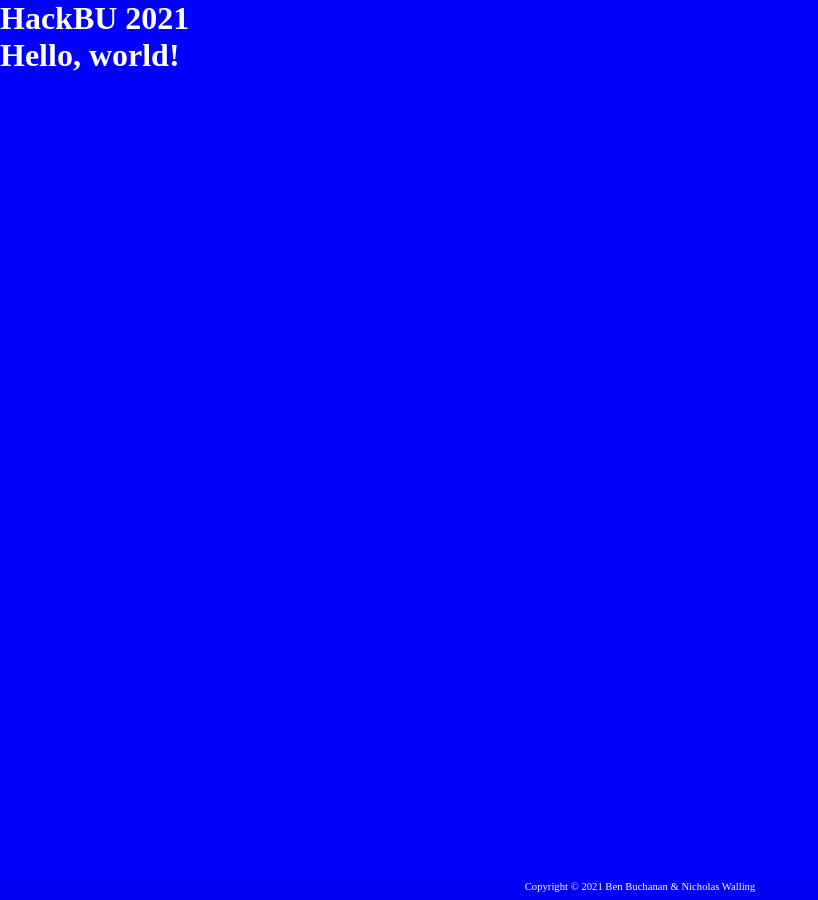
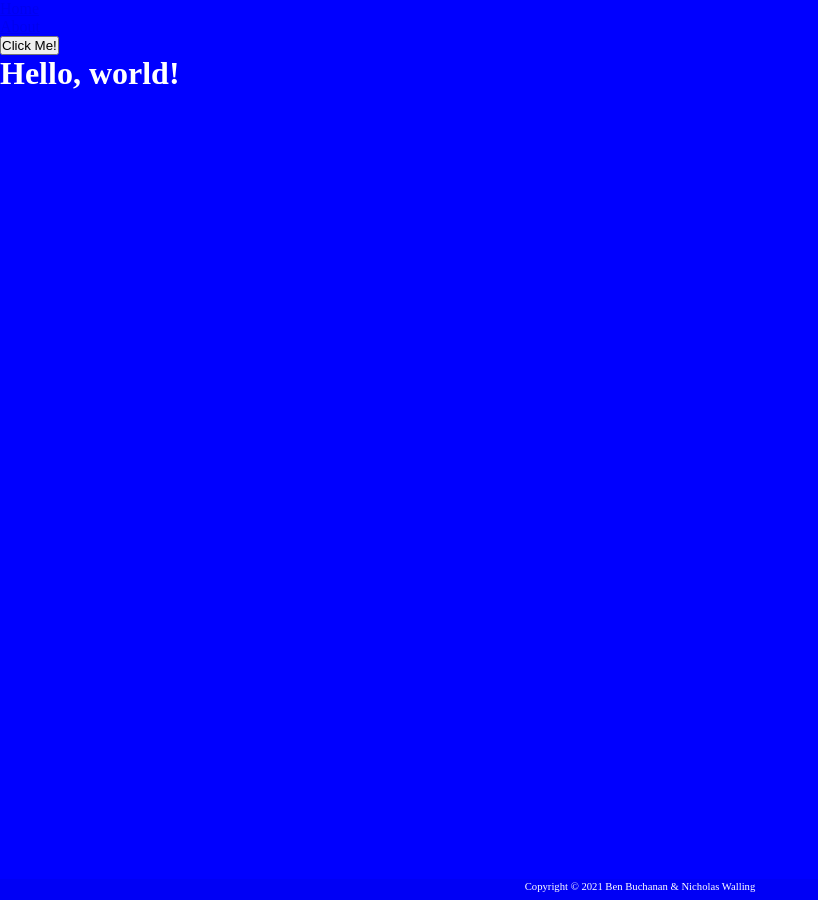
Before and after one commit to Nynergy/hackbu-2021, a Jekyll site: the page built from index.html, in a window 1280 px wide. Shown: the whole page, without its empty margins (0-818 px from the left). Built offline with Jekyll 4.4.1, drawn with Linux system fonts in a browser that asks for light colours; nearby versions of some CDN libraries.

Commit message:
Added basic nav html and styles

```diff
--- /dev/null
+++ b/_includes/nav.html
@@ -0,0 +1,7 @@
+<div class="top-nav-container">
+    <ul id="nav-links">
+        <li><a href=".">Home</a></li>
+        <li><a href=".">About</a></li>
+    </ul>
+    <button>Click Me!</button>
+</div>
--- a/_layouts/default.html
+++ b/_layouts/default.html
@@ -12,9 +12,7 @@
 		<meta name="description" content="{{page.meta}}">
 	</head>
 	<body>
-        <div class="header">
-            <h1>HackBU 2021</h1>
-        </div>
+        {% include nav.html %}
         <div class="main-container">
             {{content}}
         </div>
--- a/scss/main.scss
+++ b/scss/main.scss
@@ -44,3 +44,5 @@ body {
 		font-size: 0.8rem;
 	}
 }
+
+@import 'nav';
```
Also changed, not shown: scss/_nav.scss (added, +24 -0 lines).
